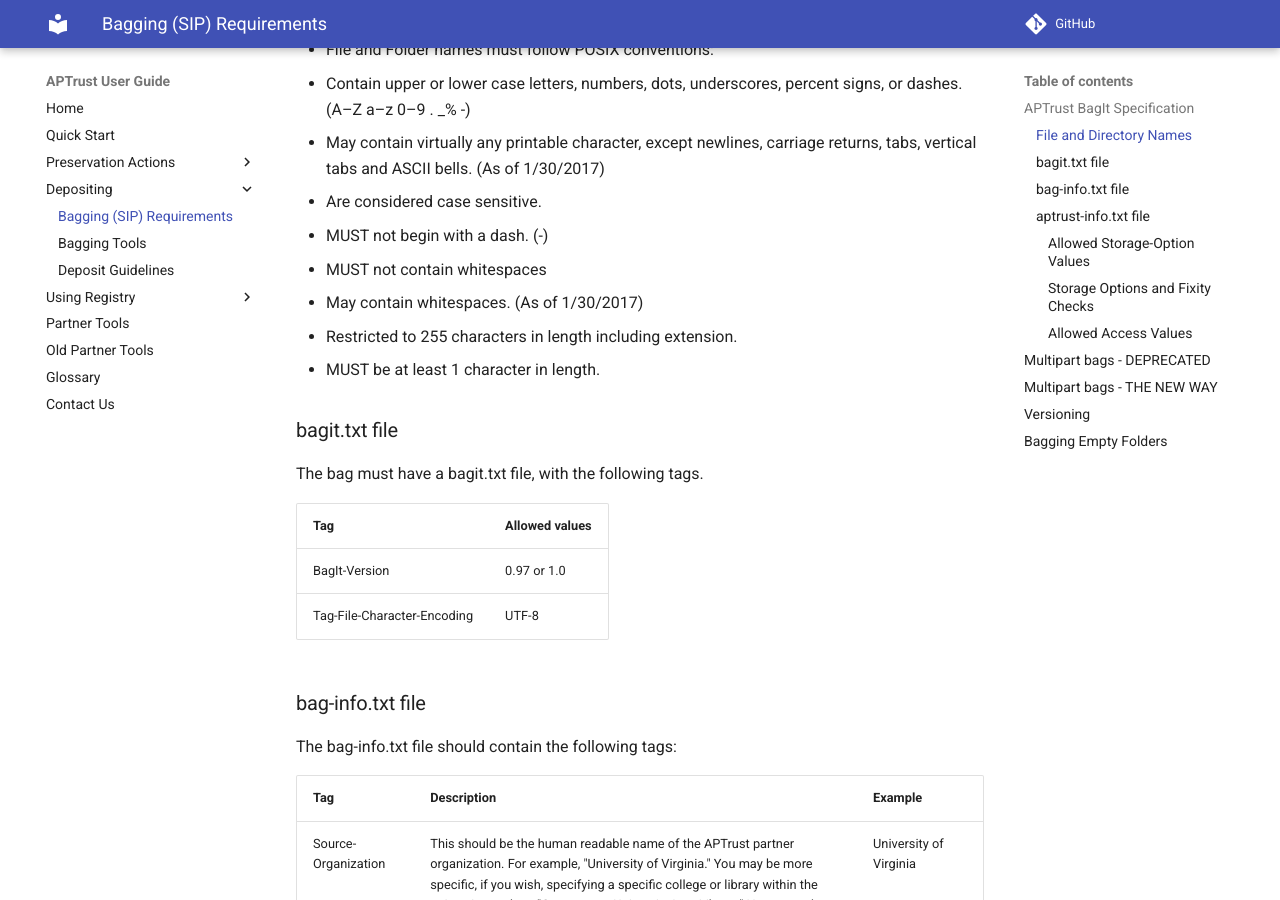
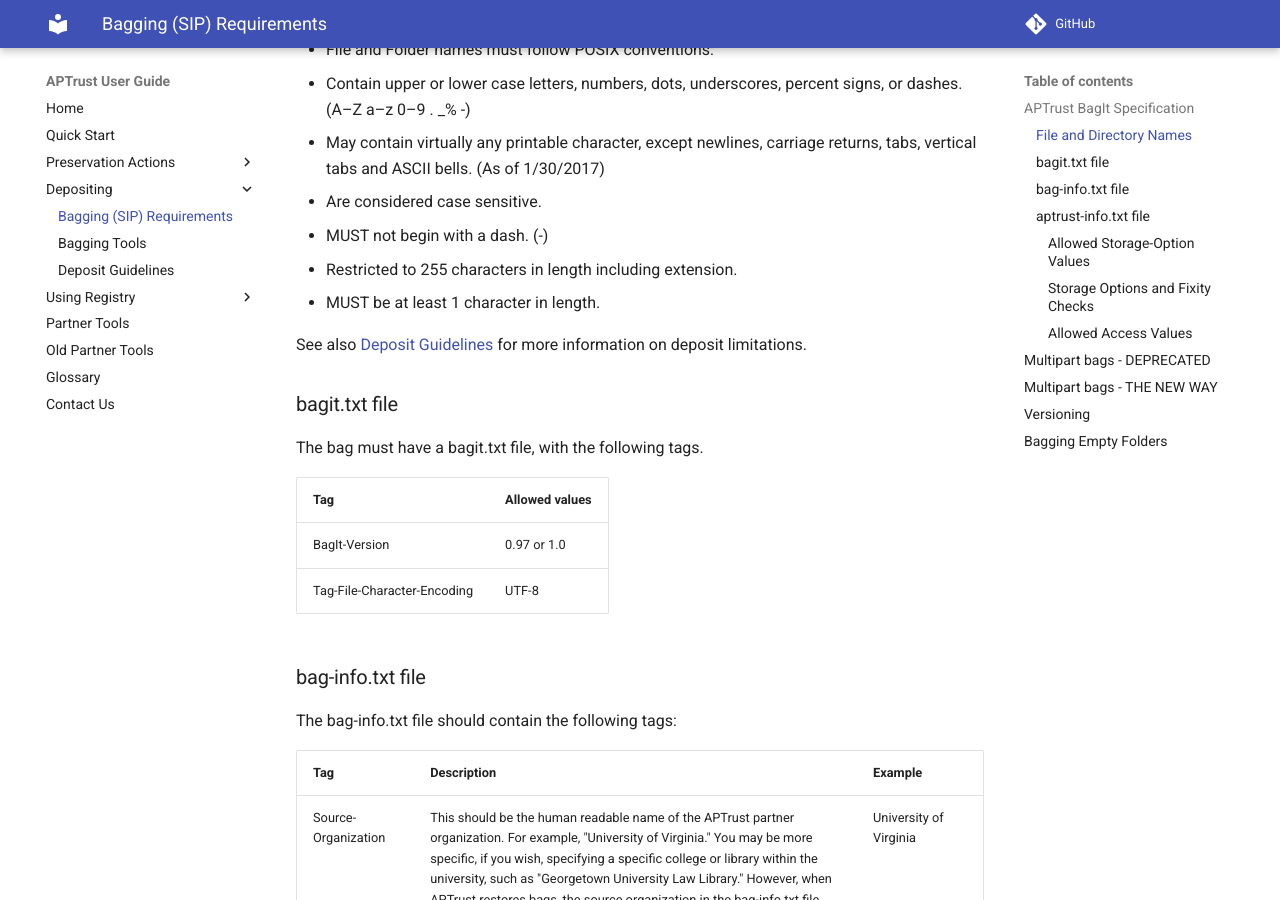
Before and after one commit to APTrust/userguide, an MkDocs documentation site: the page built from docs/depositing/index.md, in a window 1280 px wide and 900 px high, scrolled down 1463 px. Built offline with MkDocs 1.6.1 and Material for MkDocs 9.7.7, drawn with Linux system fonts in a browser that asks for light colours; comment, search, counter and statistics services are not loaded.

Commit message:
Remove confusing requirements or lack there of on whitespaces in filenames. Add cross-reference to deposit guidelines.

```diff
--- a/docs/depositing/index.md
+++ b/docs/depositing/index.md
@@ -60,11 +60,10 @@
 * May contain virtually any printable character, except newlines, carriage returns, tabs, vertical tabs and ASCII bells. (As of 1/30/2017)
 * Are considered case sensitive.
 * MUST not begin with a dash. (-)
-* MUST not contain whitespaces
-* May contain whitespaces. (As of 1/30/2017)
 * Restricted to 255 characters in length including extension.
 * MUST be at least 1 character in length.
 
+See also [Deposit Guidelines](guidelines.md) for more information on deposit limitations.
 
 ### bagit.txt file
 
```
